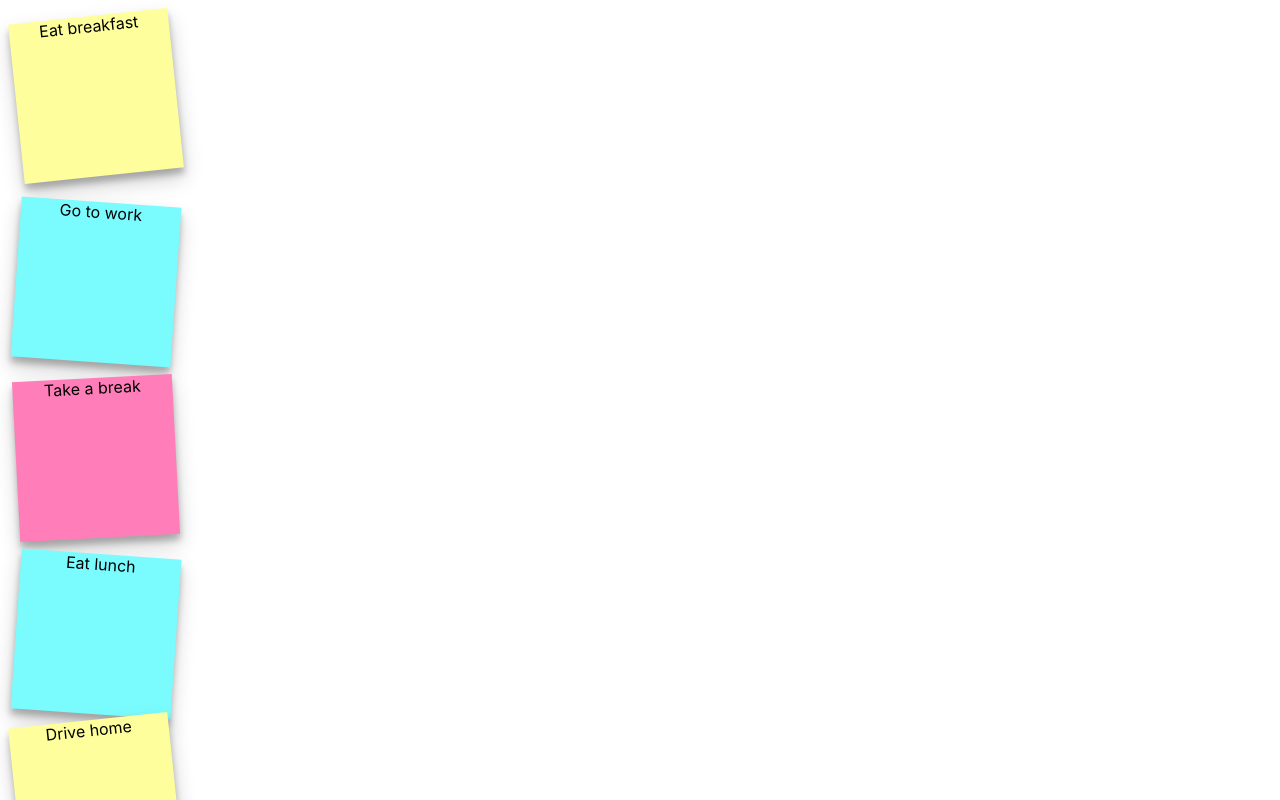
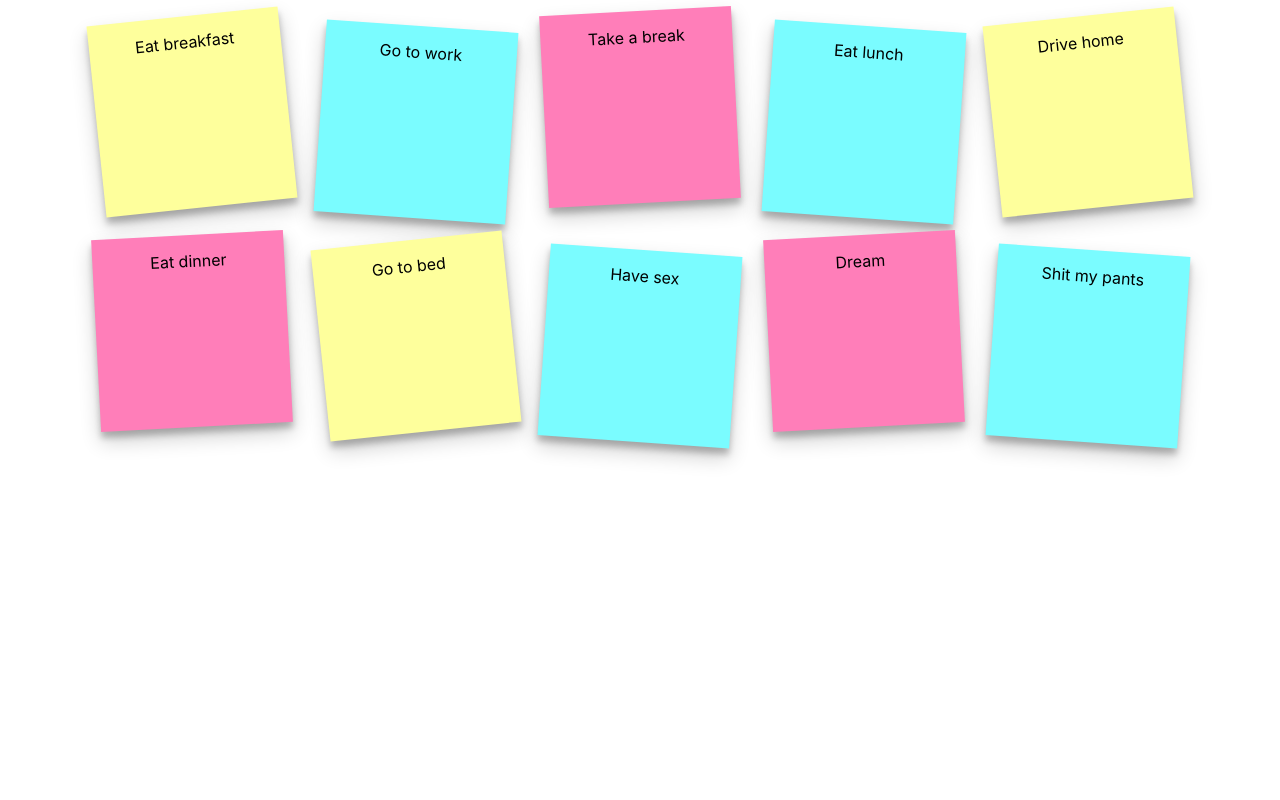
Before and after one commit to willdarkins/-sticky-quips-frontend, a React (Create React App) app: page / in a window 1280 px wide. Shown: the top 800 px of the page. Built offline with nearby package versions, Linux system fonts and the light colour scheme.

Commit message:
styling done for each of the notes... will come back  to add delete function

```diff
--- a/src/App.css
+++ b/src/App.css
@@ -1,3 +1,9 @@
 .App {
   text-align: center;
 }
+
+.notes-list{
+  display: flex;
+  flex-wrap: wrap;
+  justify-content: center;
+}
--- a/src/components/Note/Note.css
+++ b/src/components/Note/Note.css
@@ -5,6 +5,7 @@
     height: 160px;
     width: 160px;
     margin: 16px;
+    padding: 16px;
     text-decoration: none;
     display: flex;
     flex-direction: column;
@@ -22,7 +23,7 @@
 }
 
 .note:nth-child(3n){
-    top: 10px;
+    top: -5px;
     position: relative;
     background-color: #ff7eb9;
     transform: rotate(-3deg);
```
